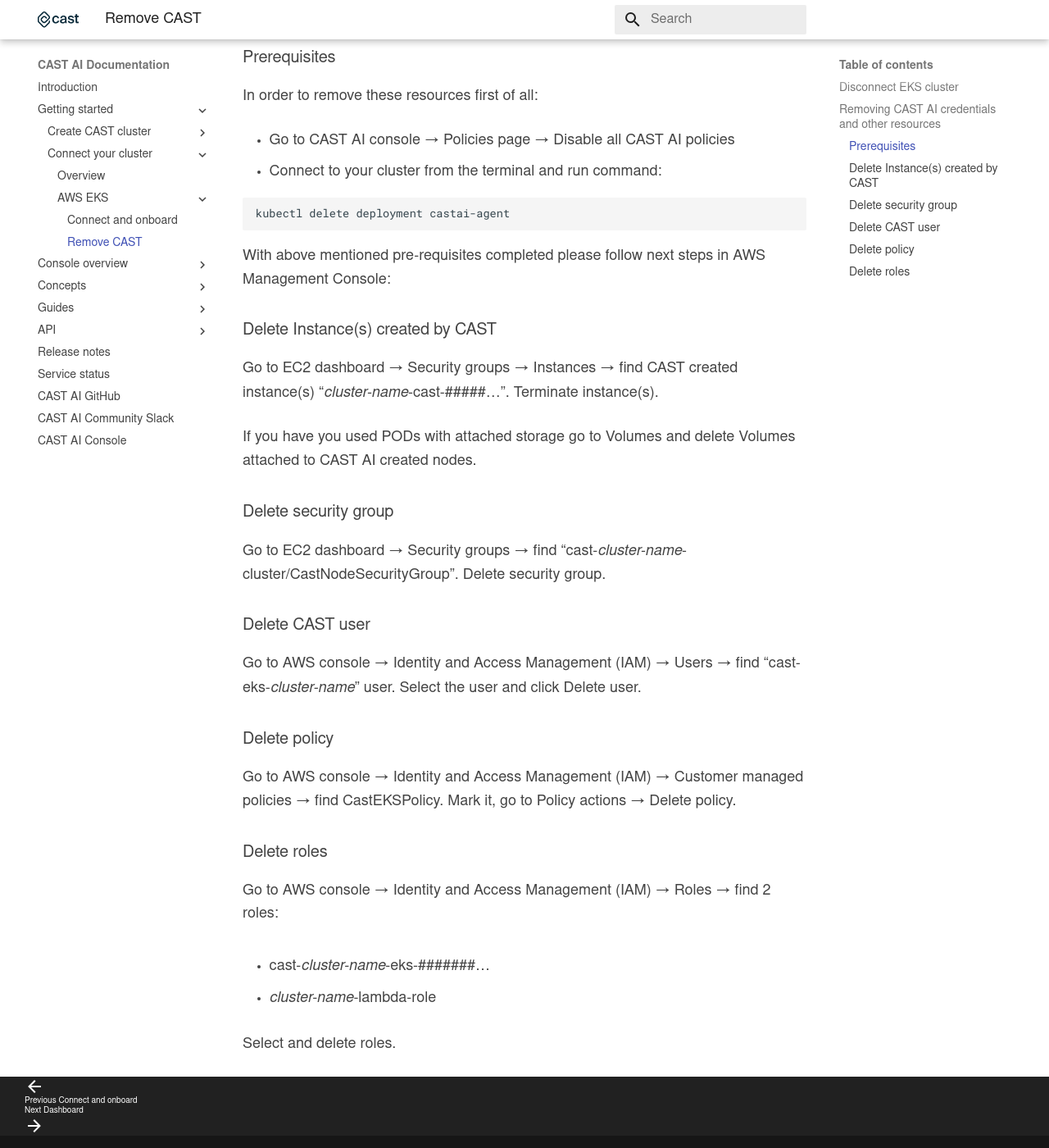
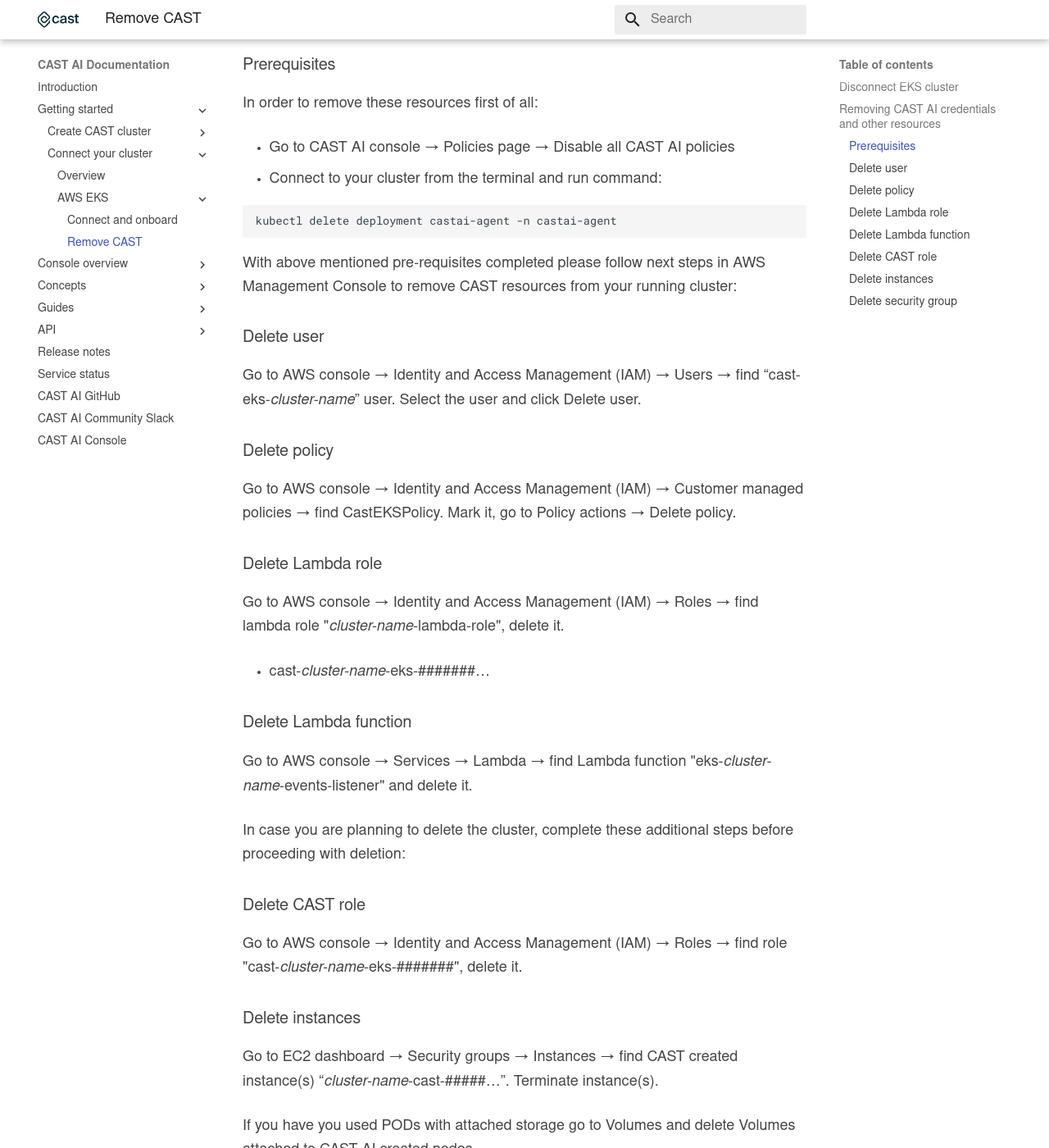
Before and after one commit to castai/docs, an MkDocs documentation site: the page built from docs/getting-started/external-cluster/eks/remove-from-eks.md, in a window 1280 px wide and 1400 px high, scrolled down 898 px. Shown: the whole window at 82% size. Built offline with MkDocs 1.6.1 and Material for MkDocs 9.7.7, drawn with Linux system fonts in a browser that asks for light colours; some web fonts are replaced; some of the changed text lies outside the part shown.

Commit message:
Adressed comments from Augustinas

````diff
--- a/docs/getting-started/external-cluster/eks/remove-from-eks.md
+++ b/docs/getting-started/external-cluster/eks/remove-from-eks.md
@@ -1,24 +1,25 @@
 # Remove CAST resources from EKS cluster
 
-Based on the way how CAST was used on a cluster there are two options to remove CAST resources from EKS cluster.
+Based on the way how CAST was used on a cluster there are two options to remove CAST resources.
 
 ## Disconnect EKS cluster
 
 If you connected a cluster to CAST AI to explore Savings report then all you need to do to disconnect is to run following command from your terminal used to access your cluster:
 
 ```bash
-kubectl delete deployment castai-agent
+kubectl delete deployment castai-agent -n castai-agent
 ```
 
 ## Removing CAST AI credentials and other resources
 
-When CAST was used to to optimize EKS cluster following resources were created on the cluster:
+When CAST was used to to optimize EKS cluster following resources were created:
 
 - CAST AI agent deployment
-- Instances (if autoscaler was used)
 - User
 - Policy
 - Roles
+- Lambda function
+- Instances
 - Security group
 
 To remove them follow the steps outlined below.
@@ -31,12 +32,36 @@
 - Connect to your cluster from the terminal and run command:
 
 ```bash
-kubectl delete deployment castai-agent
+kubectl delete deployment castai-agent -n castai-agent
 ```
 
-With above mentioned pre-requisites completed please follow next steps in AWS Management Console:
+With above mentioned pre-requisites completed please follow next steps in AWS Management Console to remove CAST resources from your running cluster:
 
-### Delete Instance(s) created by CAST
+### Delete user
+
+Go to AWS console → Identity and Access Management (IAM) → Users → find “cast-eks-*cluster-name*” user. Select the user and click Delete user.
+
+### Delete policy
+
+Go to AWS console → Identity and Access Management (IAM) → Customer managed policies → find CastEKSPolicy. Mark it, go to Policy actions → Delete policy.
+
+### Delete Lambda role
+
+Go to AWS console → Identity and Access Management (IAM) → Roles → find lambda role "*cluster-name*-lambda-role", delete it.
+
+- cast-*cluster-name*-eks-#######…
+
+### Delete Lambda function
+
+Go to AWS console → Services → Lambda → find Lambda function "eks-*cluster-name*-events-listener" and delete it.
+
+In case you are planning to delete the cluster, complete these additional steps before proceeding with deletion:
+
+### Delete CAST role
+
+Go to AWS console → Identity and Access Management (IAM) → Roles → find role "cast-*cluster-name*-eks-#######", delete it.
+
+### Delete instances
 
 Go to EC2 dashboard → Security groups → Instances → find CAST created instance(s) “*cluster-name*-cast-#####…”. Terminate instance(s).
 
@@ -45,21 +70,3 @@
 ### Delete security group
 
 Go to EC2 dashboard → Security groups → find “cast-*cluster-name*-cluster/CastNodeSecurityGroup”. Delete security group.
-
-### Delete CAST user
-
-Go to AWS console → Identity and Access Management (IAM) → Users → find “cast-eks-*cluster-name*” user. Select the user and click Delete user.
-
-### Delete policy
-
-Go to AWS console → Identity and Access Management (IAM) → Customer managed policies → find CastEKSPolicy. Mark it, go to Policy actions → Delete policy.
-
-### Delete roles
-
-Go to AWS console → Identity and Access Management (IAM) → Roles → find 2 roles:
-
-- cast-*cluster-name*-eks-#######…
-
-- *cluster-name*-lambda-role
-
-Select and delete roles.
````
Also changed, not shown: docs/guides/start-saving-quickly.md (+2 -2 lines).
